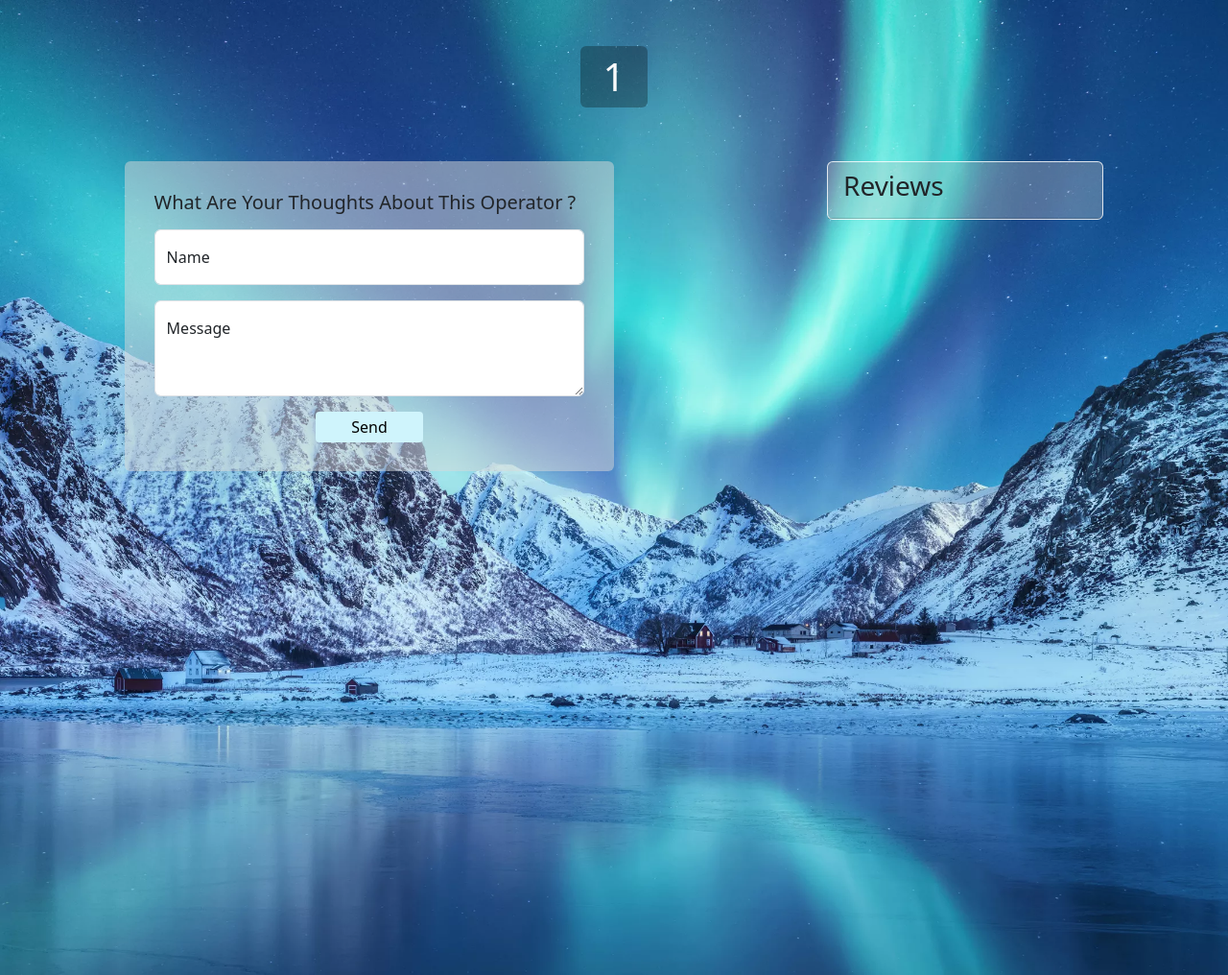
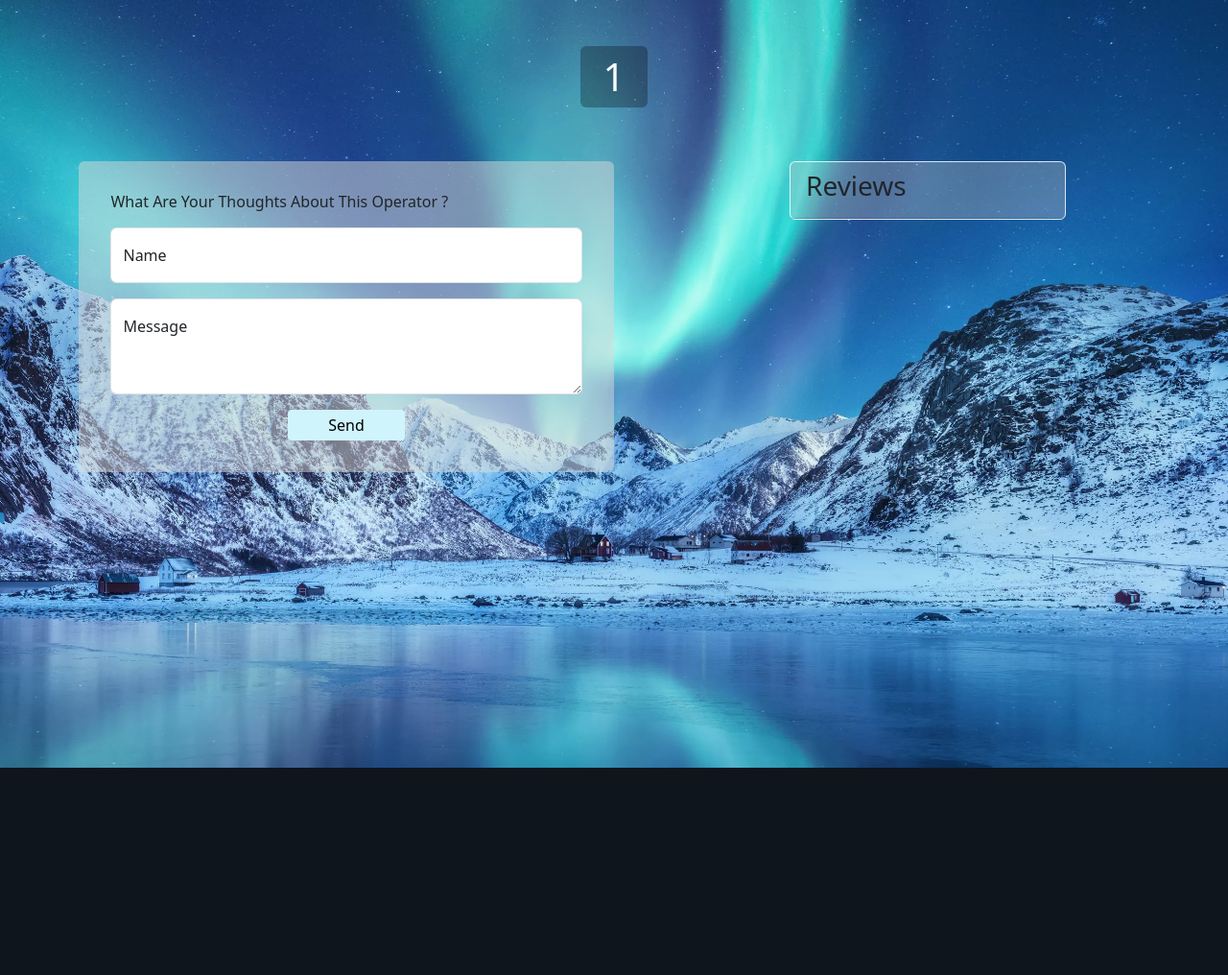
Before and after one commit to yunAyse/ComparOperator, a PHP site: page /pages/operator.php in a window 1280 px wide. Shown: the part 90-1106 px from the top of the page at 96% size. After the commit the page ends 890 px from the top, so only its background shows below. Run offline with PHP 8.4, Linux system fonts and the light colour scheme; the visitor is signed in with stand-in values (Sample User, id 1); data comes from the database, SQL or seed files in the repository.

Commit message:
responsive operator

```diff
--- a/pages/operator.php
+++ b/pages/operator.php
@@ -46,12 +46,12 @@
     </header>
     <main>
         <section id="operator" style="min-height: 100vh;">
-            <div class="container d-flex flex-column align-items-center gap-5 p-5">
+            <div class=" d-flex flex-column align-items-center gap-5 p-5">
                 <h1 class="text-light px-4 py-2 rounded" style="text-transform: uppercase; background-color: #00000049"><?php echo $_SESSION['operator'] ?></h1>
-                <div class="container vh-100 d-flex flex-row justify-content-between">
+                <div class="container d-flex flex-row gap-5 justify-content-between">
                     <!-- <div class="row"> -->
-                    <div id="form" class="w-50 rounded" style="background-color: rgba(217,217,217, 0.5); height:fit-content; padding: 3%">
-                    <h5 class="mb-3" style="text-transform: capitalize;">What are your thoughts about this operator ?</h5>
+                    <div id="form" class=" rounded col-12 col-md-6" style="background-color: rgba(217,217,217, 0.5); height:fit-content; padding: 3%">
+                    <h6 class="mb-3" style="text-transform: capitalize;">What are your thoughts about this operator ?</h6>
                         <form action="../process/add-review.php" method="post">
                             <div class="form-floating mb-3">
                                 <input class="form-control" placeholder="who is thinking that way ?" style="text-transform: capitalize;" id="floatingTextarea2" style="height: 100px">
@@ -67,7 +67,7 @@
                             </div>
                         </form>
                     </div>
-                    <div class="d-flex flex-column align-items-end">
+                    <div class="d-flex flex-column align-items-center col-12 col-md-6" >
                         <div class="card" style="width: 18rem; background: rgba(217,217,217, 0.3); border: 1px solid #ffffffcc">
                             <div class="card-header">
                                 <h3>Reviews</h3>
```
